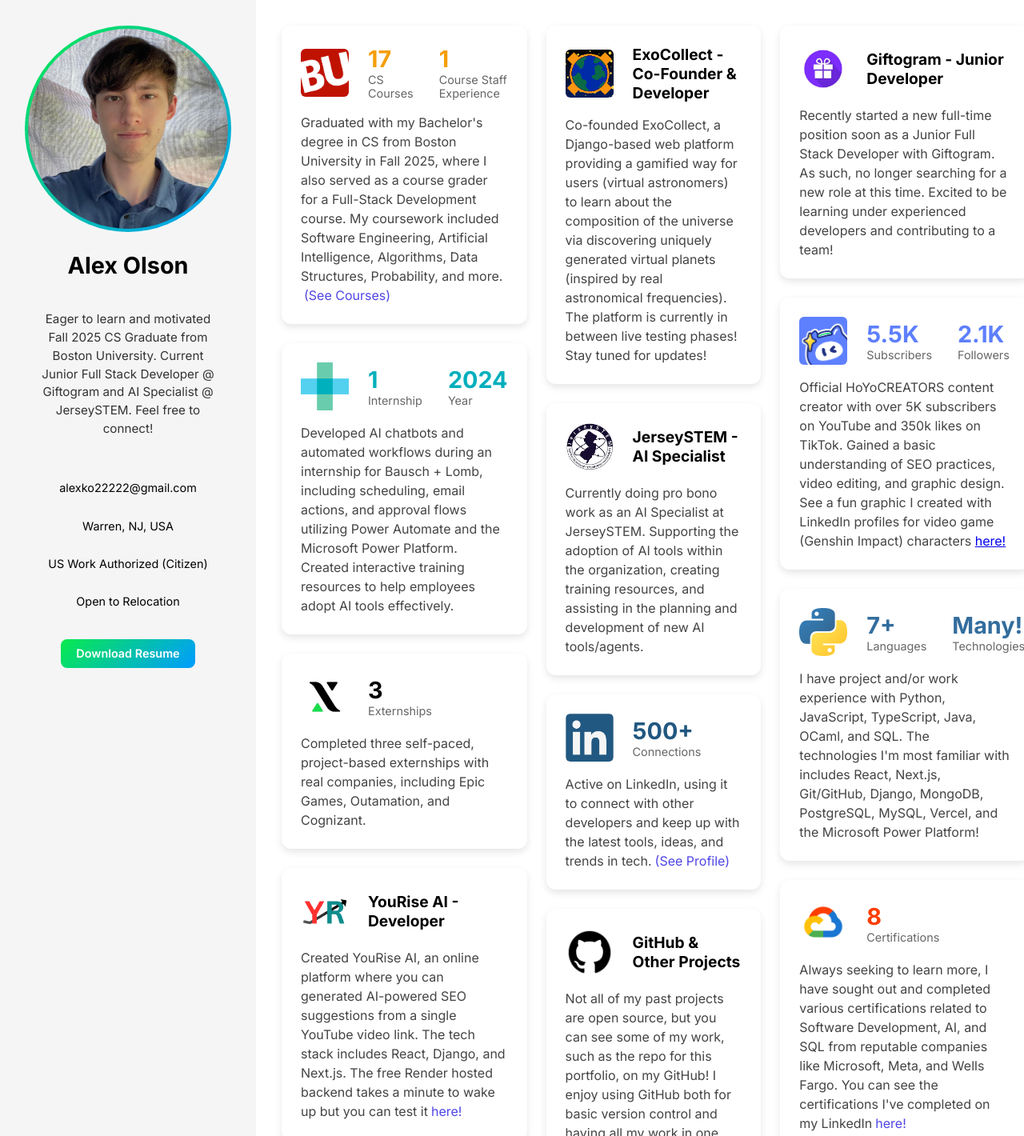
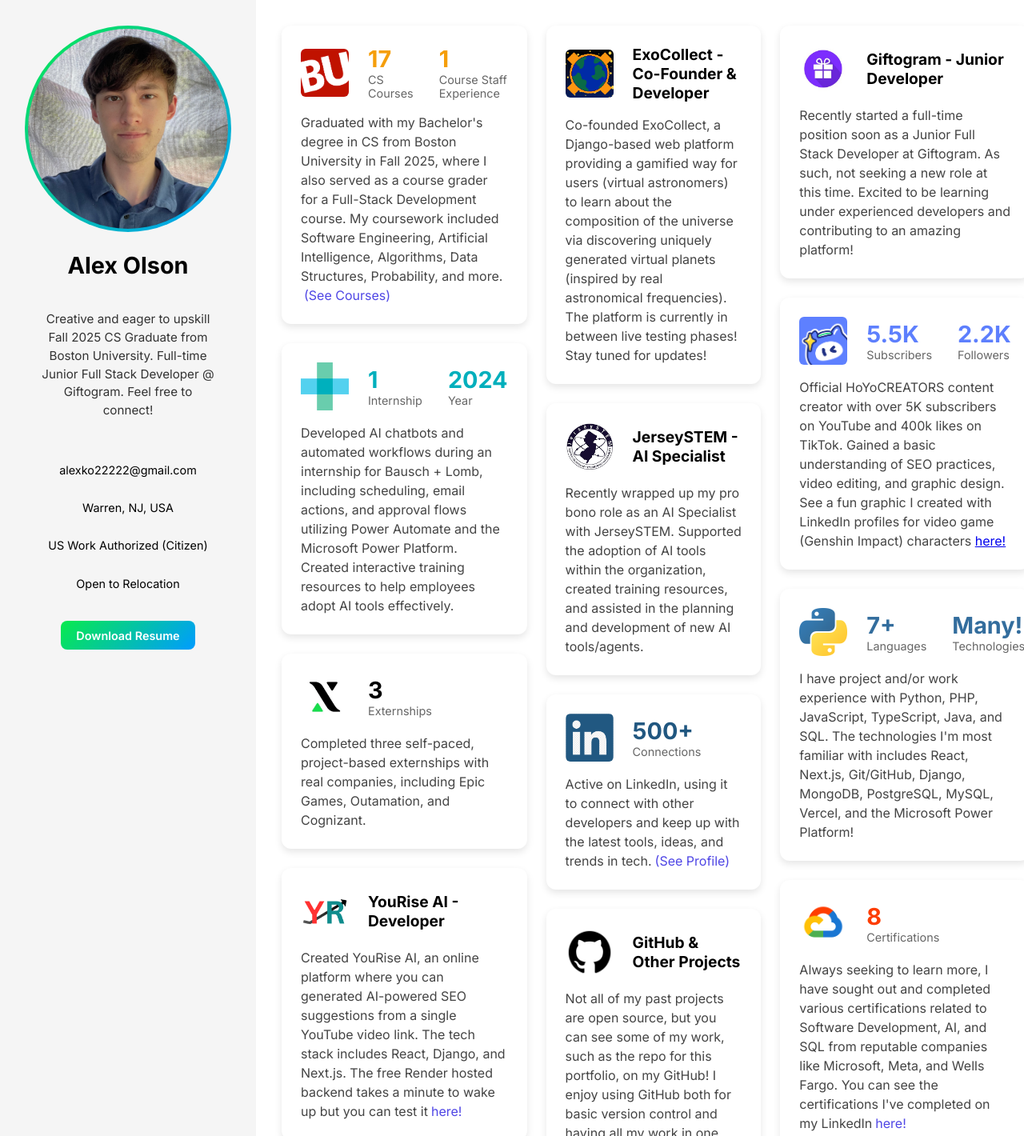
Before and after one commit to alexko22/portfolio-page, a React (Vite) app: page / in a window 1280 px wide. Shown: the top 1420 px of the page at 80% size. Built offline with nearby package versions, Linux system fonts and the light colour scheme.

Commit message:
updated portfolio for June

```diff
--- a/src/components/Sidebar.tsx
+++ b/src/components/Sidebar.tsx
@@ -14,8 +14,8 @@ const Sidebar = () => {
             </div>
             <h2>Alex Olson</h2>
             <p className="description">
-                Eager to learn and motivated Fall 2025 CS Graduate from Boston University.
-                Current Junior Full Stack Developer @ Giftogram and AI Specialist @ JerseySTEM.
+                Creative and eager to upskill Fall 2025 CS Graduate from Boston University.
+                Full-time Junior Full Stack Developer @ Giftogram.
                 Feel free to connect!
             </p>
 
--- a/src/pages/Home.tsx
+++ b/src/pages/Home.tsx
@@ -45,7 +45,7 @@ const cards : CardProps[] = [
     {
         type: "default",
         title: "Giftogram - Junior Developer",
-        description: "Recently started a new full-time position soon as a Junior Full Stack Developer with Giftogram. As such, no longer searching for a new role at this time. Excited to be learning under experienced developers and contributing to a team!",
+        description: "Recently started a full-time position soon as a Junior Full Stack Developer at Giftogram. As such, not seeking a new role at this time. Excited to be learning under experienced developers and contributing to an amazing platform!",
         imageUrl: "/gifto.jpg",
     },
     // Internship Card
@@ -62,7 +62,7 @@ const cards : CardProps[] = [
     {
         type: "default",
         title: "JerseySTEM - AI Specialist",
-        description: "Currently doing pro bono work as an AI Specialist at JerseySTEM. Supporting the adoption of AI tools within the organization, creating training resources, and assisting in the planning and development of new AI tools/agents.",
+        description: "Recently wrapped up my pro bono role as an AI Specialist with JerseySTEM. Supported the adoption of AI tools within the organization, created training resources, and assisted in the planning and development of new AI tools/agents.",
         imageUrl: "/js.png",
     },
     // Hobby Card
@@ -70,7 +70,7 @@ const cards : CardProps[] = [
         type: "stat",
         description: (
             <>
-                Official HoYoCREATORS content creator with over 5K subscribers on YouTube and 350k likes on TikTok. Gained a basic understanding of SEO practices, video editing, and graphic design. See a fun graphic I created with LinkedIn profiles for video game (Genshin Impact) characters{" "}
+                Official HoYoCREATORS content creator with over 5K subscribers on YouTube and 400k likes on TikTok. Gained a basic understanding of SEO practices, video editing, and graphic design. See a fun graphic I created with LinkedIn profiles for video game (Genshin Impact) characters{" "}
                 <a href="/nodkrai_linkedin.pdf" target="_blank" rel="noopener noreferrer">
                     here!
                 </a>
@@ -78,7 +78,7 @@ const cards : CardProps[] = [
         ),
         stat: [
             { value: "5.5K", label: "Subscribers", color: "#5d7ffd" },
-            { value: "2.1K", label: "Followers", color: "#5d7ffd" },
+            { value: "2.2K", label: "Followers", color: "#5d7ffd" },
         ],
         imageUrl: "/hoyo_logo.webp"
     },
@@ -113,7 +113,7 @@ const cards : CardProps[] = [
     // Languages / Technologies Card
     {
         type: "stat",
-        description: "I have project and/or work experience with Python, JavaScript, TypeScript, Java, OCaml, and SQL. The technologies I'm most familiar with includes React, Next.js, Git/GitHub, Django, MongoDB, PostgreSQL, MySQL, Vercel, and the Microsoft Power Platform!",
+        description: "I have project and/or work experience with Python, PHP, JavaScript, TypeScript, Java, and SQL. The technologies I'm most familiar with includes React, Next.js, Git/GitHub, Django, MongoDB, PostgreSQL, MySQL, Vercel, and the Microsoft Power Platform!",
         stat: [
             { value: "7+", label: "Languages", color: "#336d9d" },
             { value: "Many!", label: "Technologies", color: "#336d9d" },
```
